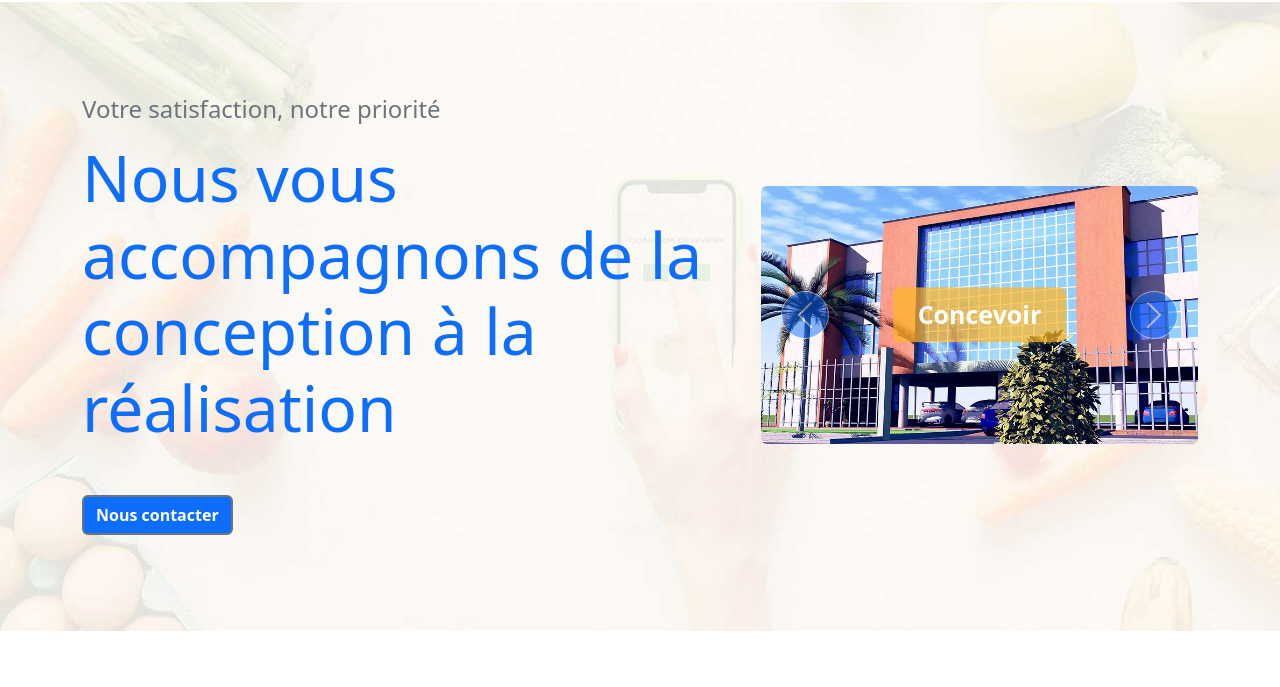
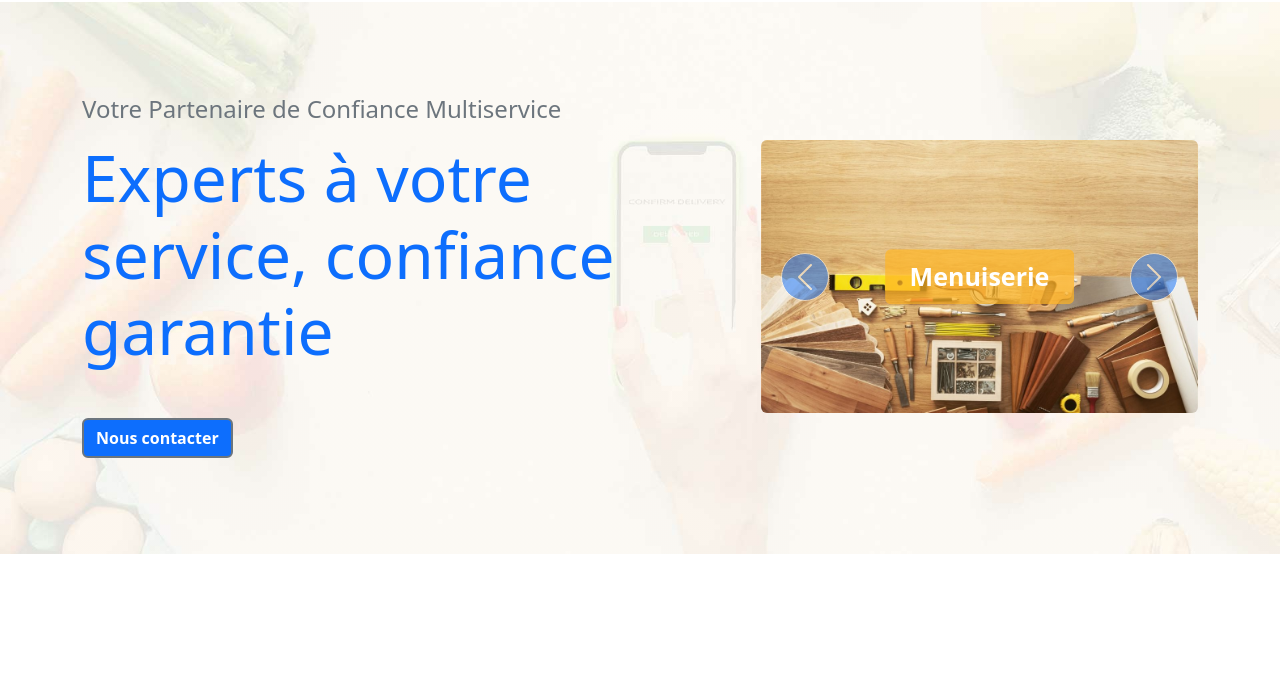
Before and after one commit to bigga-val/credol_site, a Symfony app: template templates/home/index.html.twig in a window 1280 px wide. Shown: the part 153-840 px from the top of the page. Run offline with Twig, Linux system fonts and the light colour scheme; the template is opened without the code that fills it, so the values that code supplies are empty; style sheets or scripts are compiled from the project's sources; some libraries are stand-ins or nearby versions.

Commit message:
slide images reviewed

```diff
--- a/templates/home/index.html.twig
+++ b/templates/home/index.html.twig
@@ -10,8 +10,8 @@
         <div class="container py-5">
             <div class="row g-5 align-items-center">
                 <div class="col-md-12 col-lg-7">
-                    <h4 class="mb-3 text-secondary">Votre satisfaction, notre priorité</h4>
-                    <h1 class="mb-5 display-3 text-primary">Nous vous accompagnons de la conception à la réalisation</h1>
+                    <h4 class="mb-3 text-secondary">Votre Partenaire de Confiance Multiservice</h4>
+                    <h1 class="mb-5 display-3 text-primary">Experts à votre service, confiance garantie</h1>
 {#                    <div class="position-relative mx-auto">#}
 {#                        <input class="form-control border-2 border-secondary w-75 py-3 px-4 rounded-pill" type="number" placeholder="Search">#}
 {#                        <button type="submit" class="btn btn-primary border-2 border-secondary py-3 px-4 position-absolute rounded-pill text-white h-100" style="top: 0; right: 25%;">Nous contacter</button>#}
@@ -23,16 +23,16 @@
                         <div class="carousel-inner" role="listbox">
 
                             <div class="carousel-item active rounded">
-                                <img src="{{ asset("theme/img/ktc/gestion-batiment-administratif.jpg") }}" class="img-fluid w-100 h-100 rounded" alt="Second slide">
-                                <a href="#" class="btn px-4 py-2 text-white rounded">Concevoir</a>
+                                <img src="{{ asset("theme/img/credol/menuiserie.jpg") }}" class="img-fluid w-100 h-100 rounded" alt="Second slide">
+                                <a href="#" class="btn px-4 py-2 text-white rounded">Menuiserie</a>
                             </div>
                             <div class="carousel-item rounded">
-                                <img src="{{ asset("theme/img/ktc/batiment-commercial-residentiel.jpg") }}" class="img-fluid w-100 h-100 bg-secondary rounded" alt="First slide">
-                                <a href="#" class="btn px-4 py-2 text-white rounded">Construire</a>
+                                <img src="{{ asset("theme/img/credol/cathering.PNG") }}" class="img-fluid w-100 h-100 bg-secondary rounded" alt="First slide">
+                                <a href="#" class="btn px-4 py-2 text-white rounded">Catering</a>
                             </div>
                             <div class="carousel-item rounded">
-                                <img src="{{ asset("theme/img/ktc/gestion-batiment-administratif.jpg") }}" class="img-fluid w-100 h-100 rounded" alt="Second slide">
-                                <a href="#" class="btn px-4 py-2 text-white rounded">Maintenir</a>
+                                <img src="{{ asset("theme/img/credol/main-d-oeuvre.PNG") }}" class="img-fluid w-100 h-100 rounded" alt="Second slide">
+                                <a href="#" class="btn px-4 py-2 text-white rounded">Main d'oeuvre</a>
                             </div>
                         </div>
                         <button class="carousel-control-prev" type="button" data-bs-target="#carouselId" data-bs-slide="prev">
```
